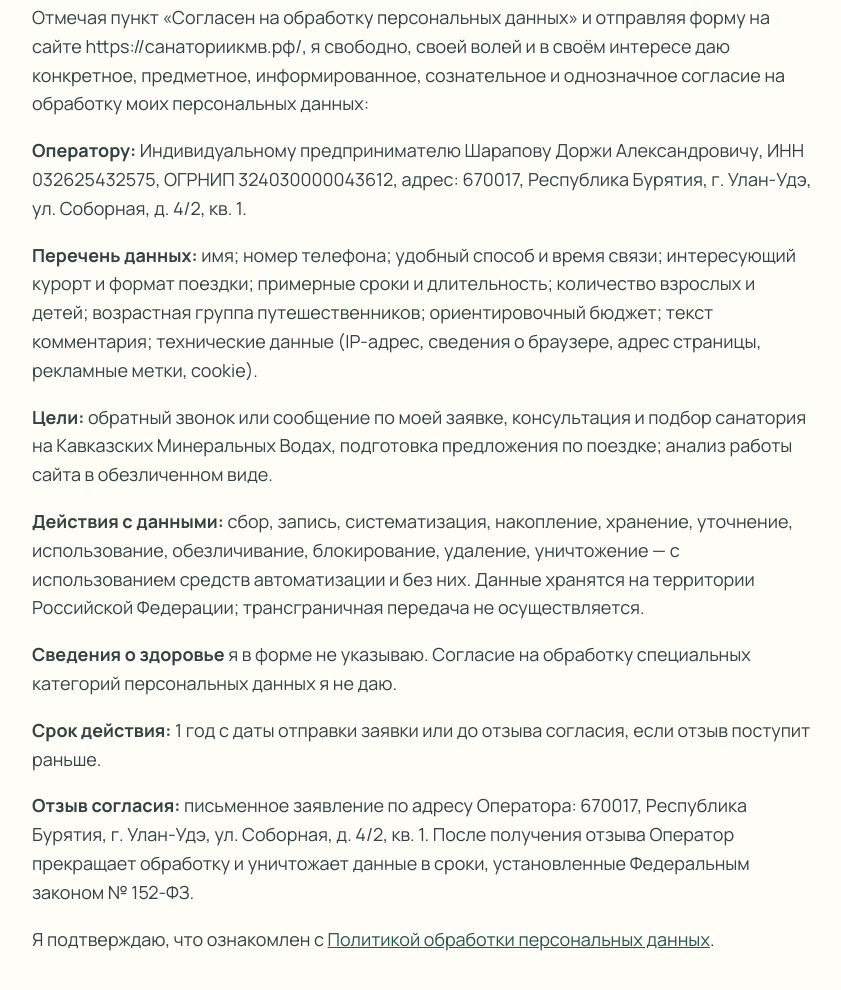
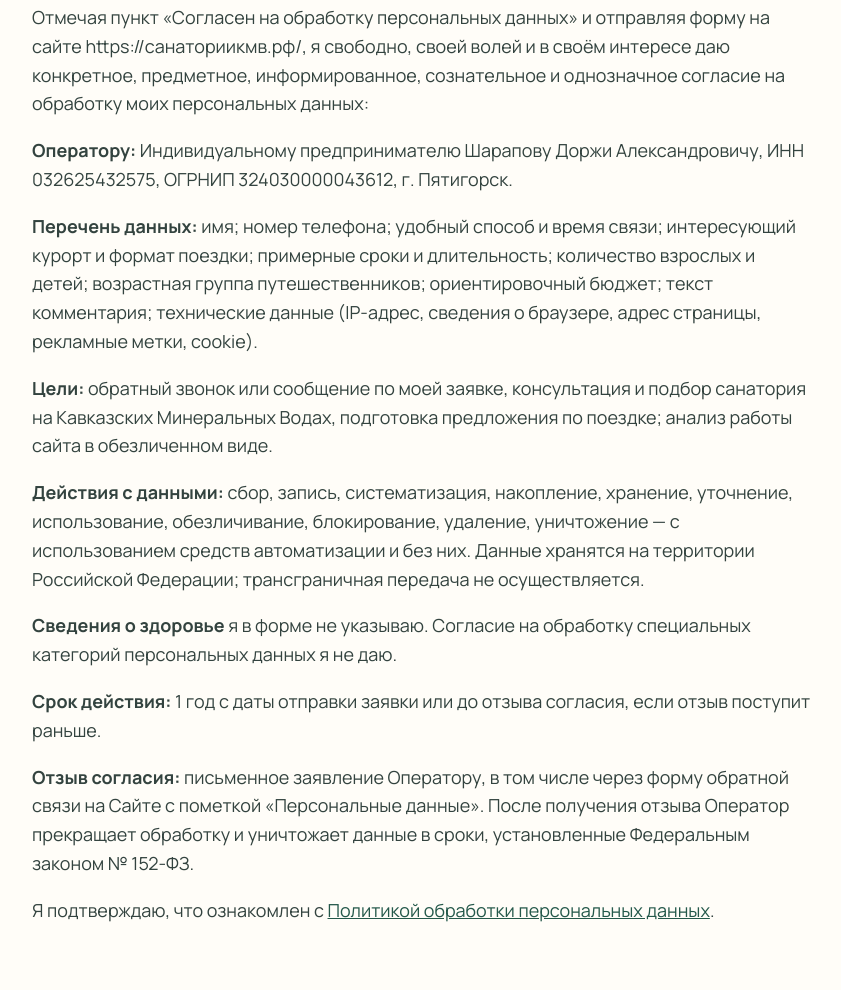
Before and after one commit to JamesC557/sanatorii-kmv-site, a plain HTML site: page consent.html in a window 1280 px wide. Shown: the part 212-1202 px from the top of the page, without its empty margins (218-1059 px from the left). Drawn offline with Linux system fonts and the light colour scheme.

Commit message:
Адрес ИП заменён на город Пятигорск
Co-Authored-By: Claude Opus 5.5 <noreply@anthropic.com>

```diff
--- a/consent.html
+++ b/consent.html
@@ -17,7 +17,7 @@
 
 <p>Отмечая пункт «Согласен на обработку персональных данных» и отправляя форму на сайте https://санаториикмв.рф/, я свободно, своей волей и в своём интересе даю конкретное, предметное, информированное, сознательное и однозначное согласие на обработку моих персональных данных:</p>
 
-<p><b>Оператору:</b> Индивидуальному предпринимателю Шарапову Доржи Александровичу, ИНН 032625432575, ОГРНИП 324030000043612, адрес: 670017, Республика Бурятия, г. Улан-Удэ, ул. Соборная, д. 4/2, кв. 1.</p>
+<p><b>Оператору:</b> Индивидуальному предпринимателю Шарапову Доржи Александровичу, ИНН 032625432575, ОГРНИП 324030000043612, г. Пятигорск.</p>
 
 <p><b>Перечень данных:</b> имя; номер телефона; удобный способ и время связи; интересующий курорт и формат поездки; примерные сроки и длительность; количество взрослых и детей; возрастная группа путешественников; ориентировочный бюджет; текст комментария; технические данные (IP-адрес, сведения о браузере, адрес страницы, рекламные метки, cookie).</p>
 
@@ -29,7 +29,7 @@
 
 <p><b>Срок действия:</b> 1 год с даты отправки заявки или до отзыва согласия, если отзыв поступит раньше.</p>
 
-<p><b>Отзыв согласия:</b> письменное заявление по адресу Оператора: 670017, Республика Бурятия, г. Улан-Удэ, ул. Соборная, д. 4/2, кв. 1. После получения отзыва Оператор прекращает обработку и уничтожает данные в сроки, установленные Федеральным законом № 152-ФЗ.</p>
+<p><b>Отзыв согласия:</b> письменное заявление Оператору, в том числе через форму обратной связи на Сайте с пометкой «Персональные данные». После получения отзыва Оператор прекращает обработку и уничтожает данные в сроки, установленные Федеральным законом № 152-ФЗ.</p>
 
 <p>Я подтверждаю, что ознакомлен с <a href="/privacy.html">Политикой обработки персональных данных</a>.</p>
 </main>
```
Also changed, not shown: index.html (+1 -1 lines), privacy.html (+2 -2 lines).
